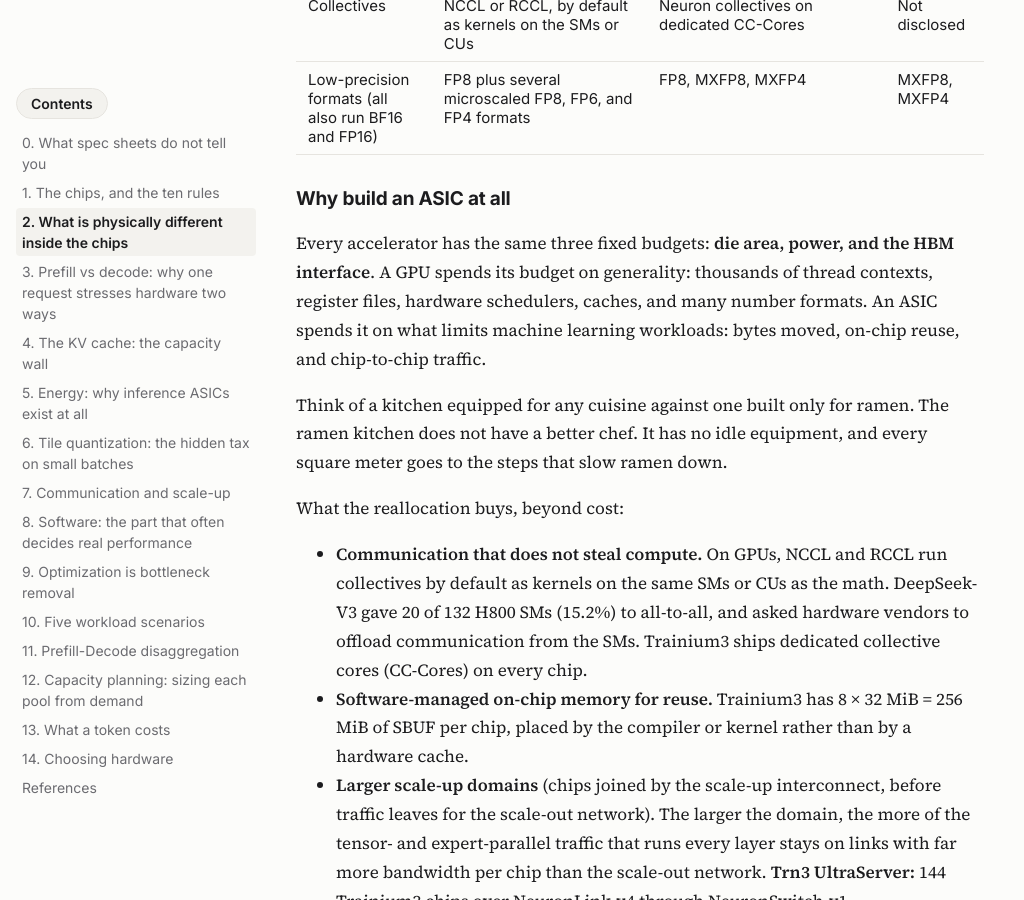
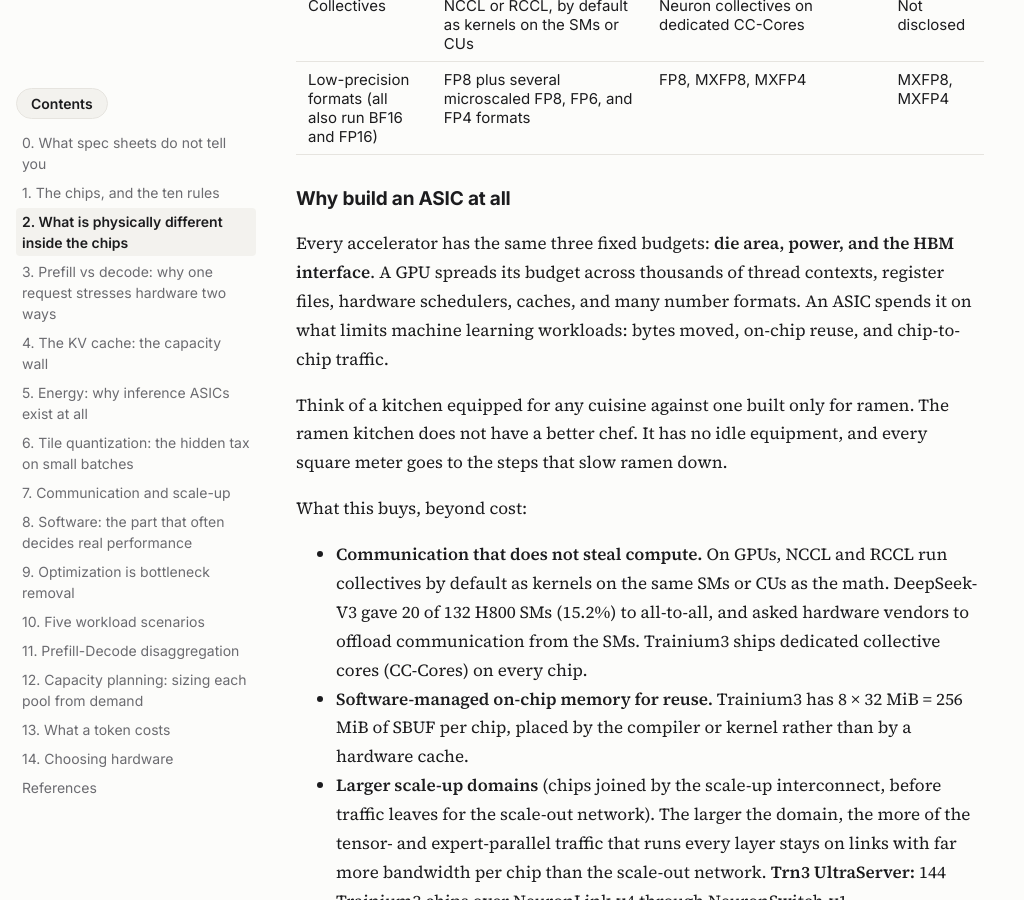
Before and after one commit to bananighosh/bananighosh.github.io, a Jekyll site: the page built from _posts/2026-11-16-flops-are-not-tokens.md, in a window 1280 px wide and 900 px high, scrolled down 3807 px. Shown: the whole window, without its empty margins (0-1024 px from the left). Built offline with Jekyll 4.4.1, drawn with Linux system fonts in a browser that asks for light colours.

Commit message:
Section 2: neutral GPU budget line
Co-Authored-By: Claude Opus 5.5 <noreply@anthropic.com>
Claude-Session: https://claude.ai/code/session_01K2HJxVUv7i1duGErniTfDd

```diff
--- a/_posts/2026-11-16-flops-are-not-tokens.md
+++ b/_posts/2026-11-16-flops-are-not-tokens.md
@@ -90,11 +90,11 @@ Trainium3 replaces the hardware cache with explicit DMA: every byte moves on a s
 
 ### Why build an ASIC at all
 
-Every accelerator has the same three fixed budgets: <b>die area, power, and the HBM interface</b>. A GPU spends its budget on generality: thousands of thread contexts, register files, hardware schedulers, caches, and many number formats. An ASIC spends it on what limits machine learning workloads: bytes moved, on-chip reuse, and chip-to-chip traffic.
+Every accelerator has the same three fixed budgets: <b>die area, power, and the HBM interface</b>. A GPU spreads its budget across thousands of thread contexts, register files, hardware schedulers, caches, and many number formats. An ASIC spends it on what limits machine learning workloads: bytes moved, on-chip reuse, and chip-to-chip traffic.
 
 Think of a kitchen equipped for any cuisine against one built only for ramen. The ramen kitchen does not have a better chef. It has no idle equipment, and every square meter goes to the steps that slow ramen down.
 
-What the reallocation buys, beyond cost:
+What this buys, beyond cost:
 
 - <b>Communication that does not steal compute.</b> On GPUs, NCCL and RCCL run collectives by default as kernels on the same SMs or CUs as the math. DeepSeek-V3 gave 20 of 132 H800 SMs (15.2%) to all-to-all, and asked hardware vendors to offload communication from the SMs. Trainium3 ships dedicated collective cores (CC-Cores) on every chip.
 - <b>Software-managed on-chip memory for reuse.</b> Trainium3 has 8 × 32 MiB = 256 MiB of SBUF per chip, placed by the compiler or kernel rather than by a hardware cache.
```
